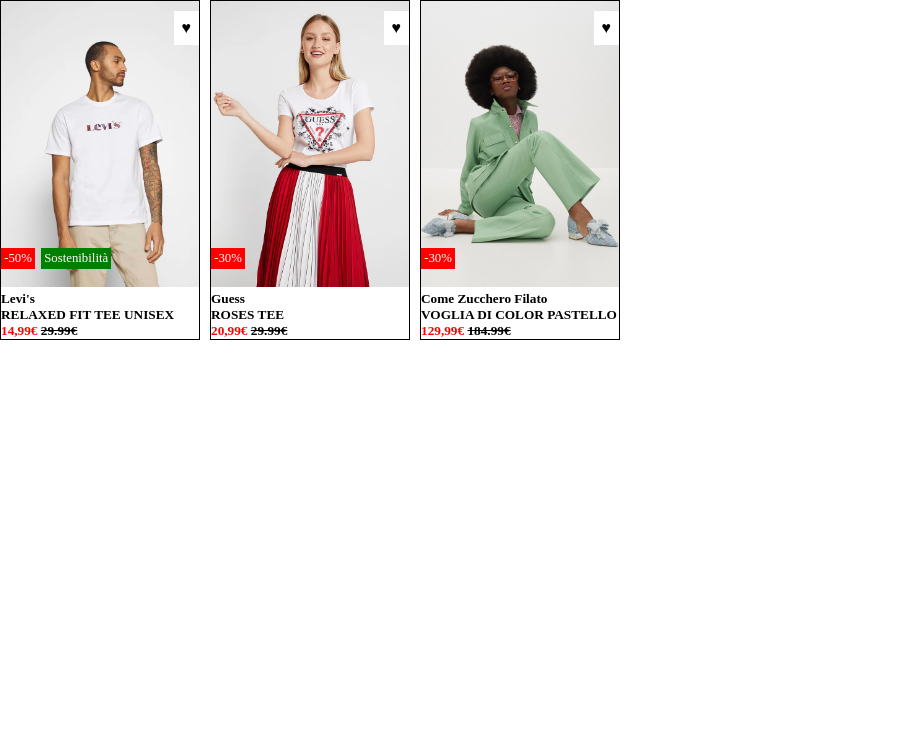
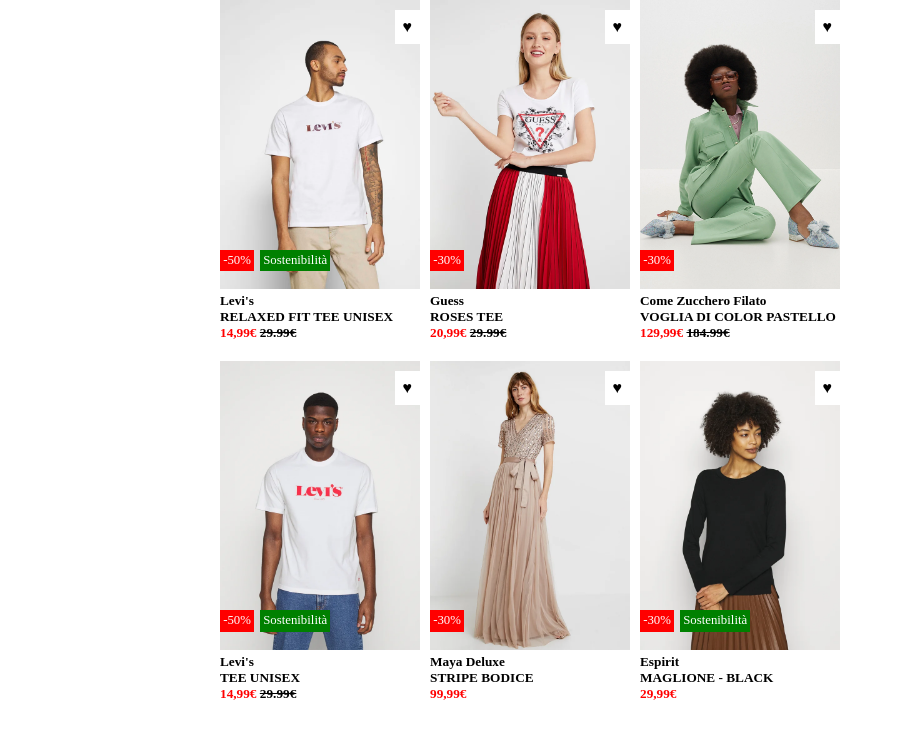
Before and after one commit to FranPer23/html-css-boolando, a plain HTML site: page index.html in a window 1280 px wide. Shown: the whole page, without its empty margins (0-903 px from the left). Drawn offline with Linux system fonts and the light colour scheme.

Commit message:
inserimento immagini

```diff
--- a/css/style.css
+++ b/css/style.css
@@ -3,6 +3,7 @@
     margin: 0;
     padding: 0;
     box-sizing: border-box;
+    max-width: 1100px;
 }
 
 img {
@@ -15,14 +16,23 @@ img {
     display: flex;
 }
 
+.spazio {
+    margin-top: 20px;
+}
+
+.container {
+    width: 60%;
+    margin: 0 auto;
+}
+
 /* MAIN */
 .colonna {
     width: 200px;
     display: inline-block;
     position: relative;
 
-    /* debug */
-    border: 1px solid black;
+    /* debug
+    border: 1px solid black; */
 
 }
 
--- a/index.html
+++ b/index.html
@@ -9,10 +9,15 @@
 </head>
 <body>
     <!-- Header -->
-    <header>
+    <header></header>
+    <!--Fine Header -->
 
+    <!-- Main -->
+    <main>
+        <div class="container">
+            <!-- Prima riga -->
 
-        <div class="riga flex">
+            <div class="riga flex">
 
                 <!-- Primo Prodotto -->
                 <div class="colonna">
@@ -69,12 +74,76 @@
                     </div>
                 <!--Fine Terzo Prodotto -->
 
+            </div>
+
+            <!--Fine Prima riga -->
+
+            <!-- Seconda riga -->
+
+            <div class="riga flex spazio">
+
+                <!-- Quarto Prodotto -->
+                <div class="colonna">
+                    <img class="change" src="img/4.webp" alt="">
+
+                    <div class="red-box collocazione linguette">-50%</div>
+                    <div class="green-box collocazione linguette">Sostenibilità</div>
+
+                    <div class="heart">
+                        &hearts;
+                    </div>
+
+                    <div>
+                        <h5>Levi's</h5>
+                        <h5>TEE UNISEX</h5>
+                        <h5><span class="red-text">14,99€</span> <span class="delete">29.99€</span></h5>
+                    </div>
+                </div>
+                <!-- Fine Quarto Prodotto -->
+
+                <!-- Quinto Prodotto -->
+                <div class="colonna">
+                    <img src="img/5.webp" alt="">
+
+                    <div class="red-box collocazione linguette">-30%</div>
+
+                    <div class="heart">
+                        &hearts;
+                    </div>
+
+                    <div>
+                        <h5>Maya Deluxe</h5>
+                        <h5>STRIPE BODICE</h5>
+                        <h5><span class="red-text"> 99,99€</span></h5>
+                    </div>
+                </div>
+                <!-- Fine Quinto Prodotto -->
+
+                <!-- Sesto Prodotto -->
+                    <div class="colonna">
+                        <img src="img/6.webp" alt="">
+
+                        <div class="red-box collocazione linguette">-30%</div>
+                        <div class="green-box collocazione linguette">Sostenibilità</div>
+
+                    <div class="heart">
+                        &hearts;
+                    </div>
+
+                    <div>
+                        <h5>Espirit</h5>
+                        <h5>MAGLIONE - BLACK</h5>
+                        <h5><span class="red-text"> 29,99€</span></h5>
+                    </div>
+                    </div>
+                <!--Fine Sesto Prodotto -->
+
+            </div>
+
+            <!-- Fine Seconda Riga -->
         </div>
-    </header>
-    <!--Fine Header -->
 
-    <!-- Main -->
-    <main></main>
+    </main>
     <!-- Fine Main -->
 
     <!-- Footer -->
```
